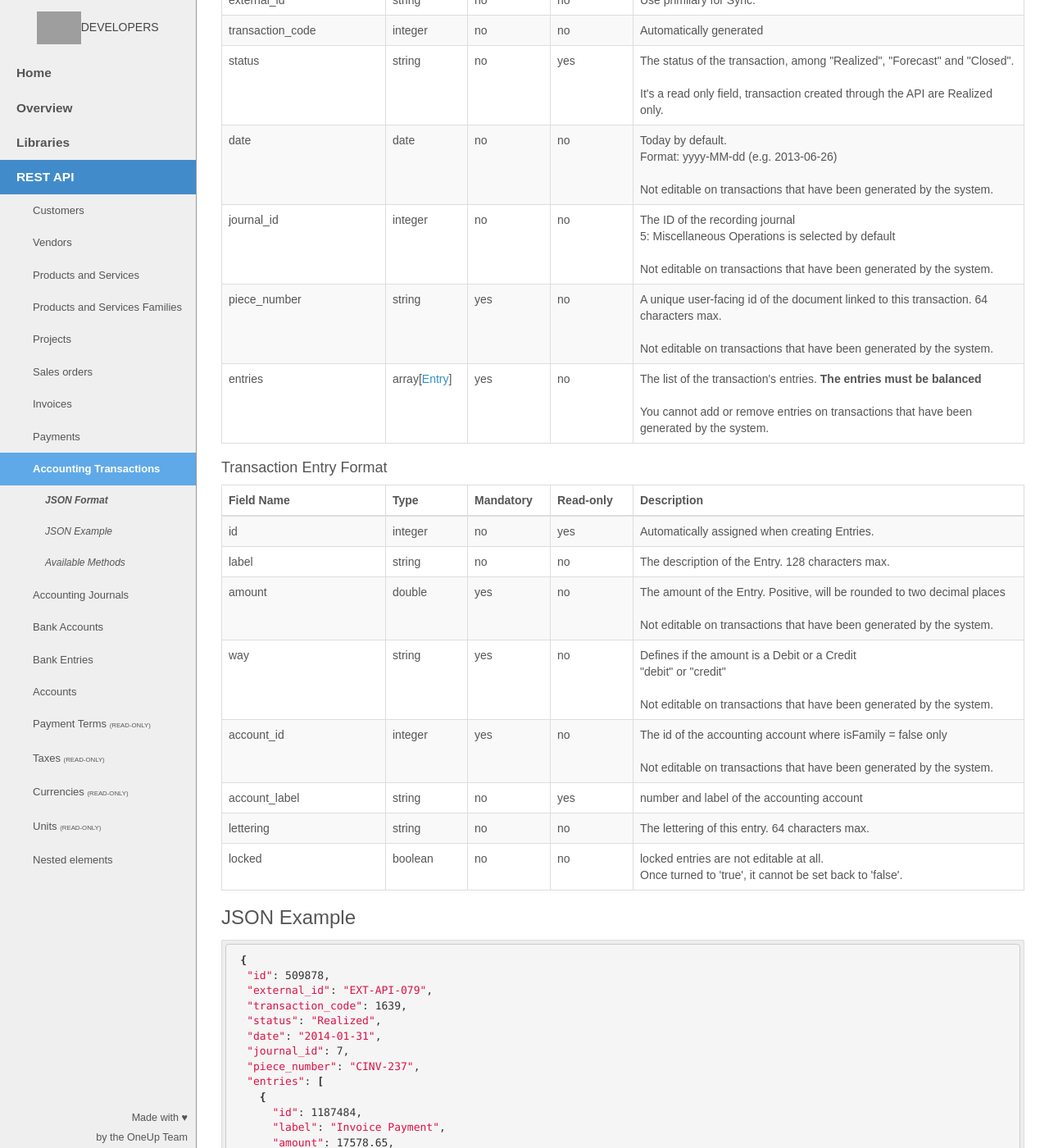
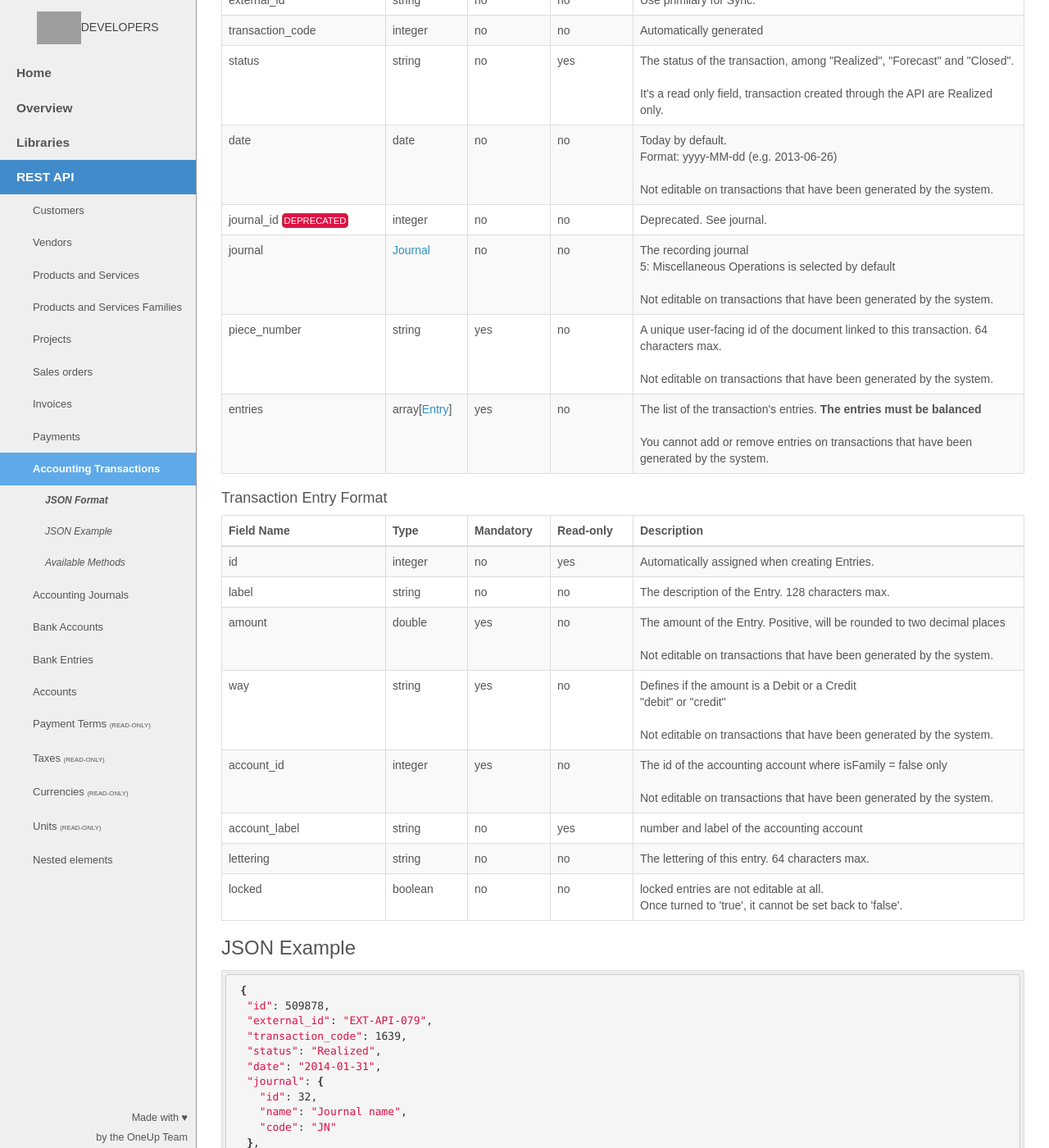
Before and after one commit to myERP/myerp.github.io, a Jekyll site: the page built from docs/1.0/api/index.html, in a window 1280 px wide and 1400 px high, scrolled down 18662 px. Shown: the whole window at 82% size. Built offline with Jekyll 4.4.1, drawn with Linux system fonts in a browser that asks for light colours; nearby versions of some CDN libraries; Markdown is read by kramdown in place of the engine named in the settings; grey boxes are pictures that could not be loaded.

Commit message:
transaction: add journal as a nested element

```diff
--- a/_config.yml
+++ b/_config.yml
@@ -60,3 +60,4 @@ format:
     contact: 'array[<a href="/docs/1.0/api/#contact" alt=""/>Contact</a>]'
     order_line: 'array[<a href="/docs/1.0/api/#orderline" alt=""/>Order Line</a>]'
     entry: 'array[<a href="/docs/1.0/api/#entry" alt=""/>Entry</a>]'
+    journal: '<a href="/docs/1.0/api/#journal" alt=""/>Journal</a>'
--- a/_includes/1.0/api/json/transaction.json
+++ b/_includes/1.0/api/json/transaction.json
@@ -4,7 +4,11 @@
   "transaction_code": 1639,
   "status": "Realized",
   "date": "2014-01-31",
-  "journal_id": 7,
+  "journal": {
+    "id": 32,
+    "name": "Journal name",
+    "code": "JN"
+  },
   "piece_number": "CINV-237",
   "entries": [
     {
--- a/_includes/1.0/api/transaction.html
+++ b/_includes/1.0/api/transaction.html
@@ -56,14 +56,21 @@
 				    <br />Not editable on transactions that have been generated by the system.</td>
             </tr>
             <tr>
-                <td>journal_id</td>
+                <td>journal_id <span class="deprecated">DEPRECATED<span></td>
                 <td>{{ site.format.type.integer }}</td>
                 <td>no</td>
                 <td>no</td>
-                <td>The ID of the recording journal
+                <td>Deprecated. See journal.</td>
+            </tr>
+            <tr>
+                <td>journal</td>
+                <td>{{ site.format.type.journal }}</td>
+                <td>no</td>
+                <td>no</td>
+                <td>The recording journal
                     <br />5: Miscellaneous Operations is selected by default
-				    <br />
-				    <br />Not editable on transactions that have been generated by the system.</td>
+                    <br />
+                    <br />Not editable on transactions that have been generated by the system.</td>
             </tr>
             <tr>
                 <td>piece_number</td>
```
